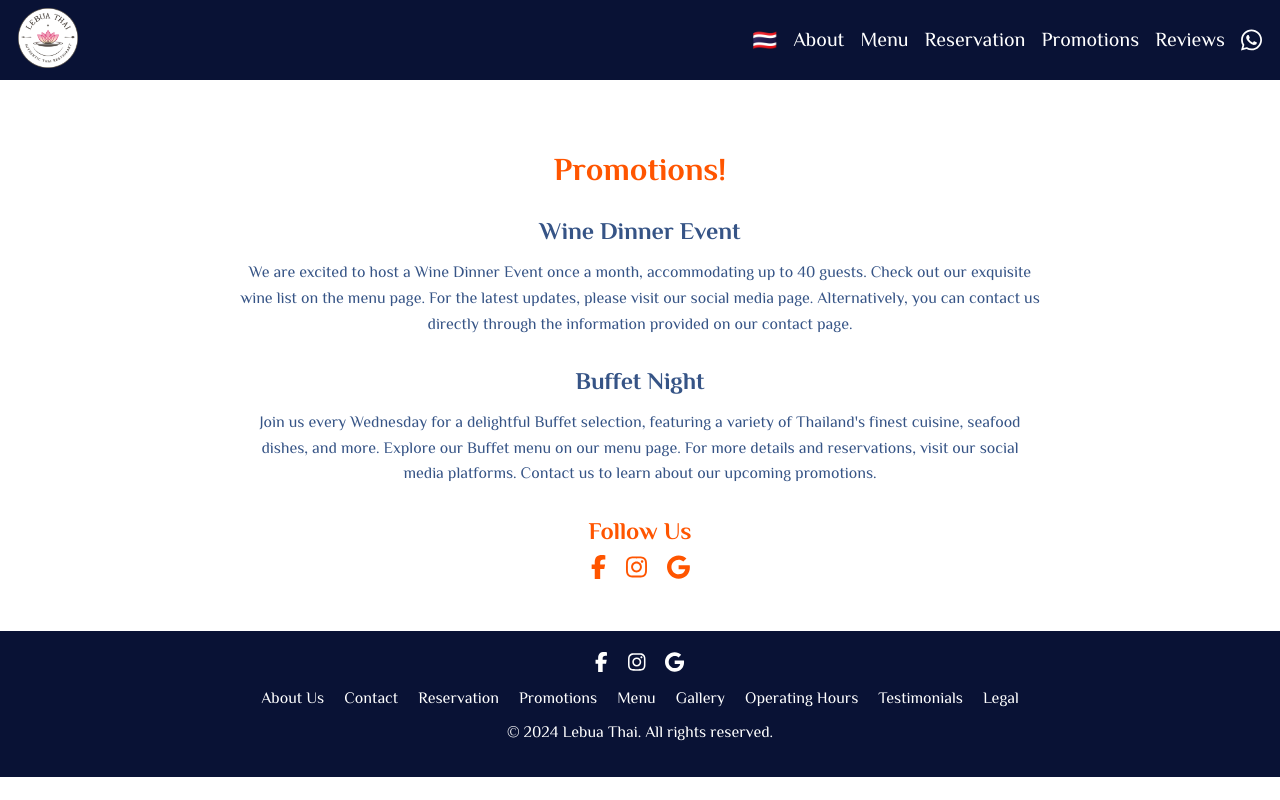
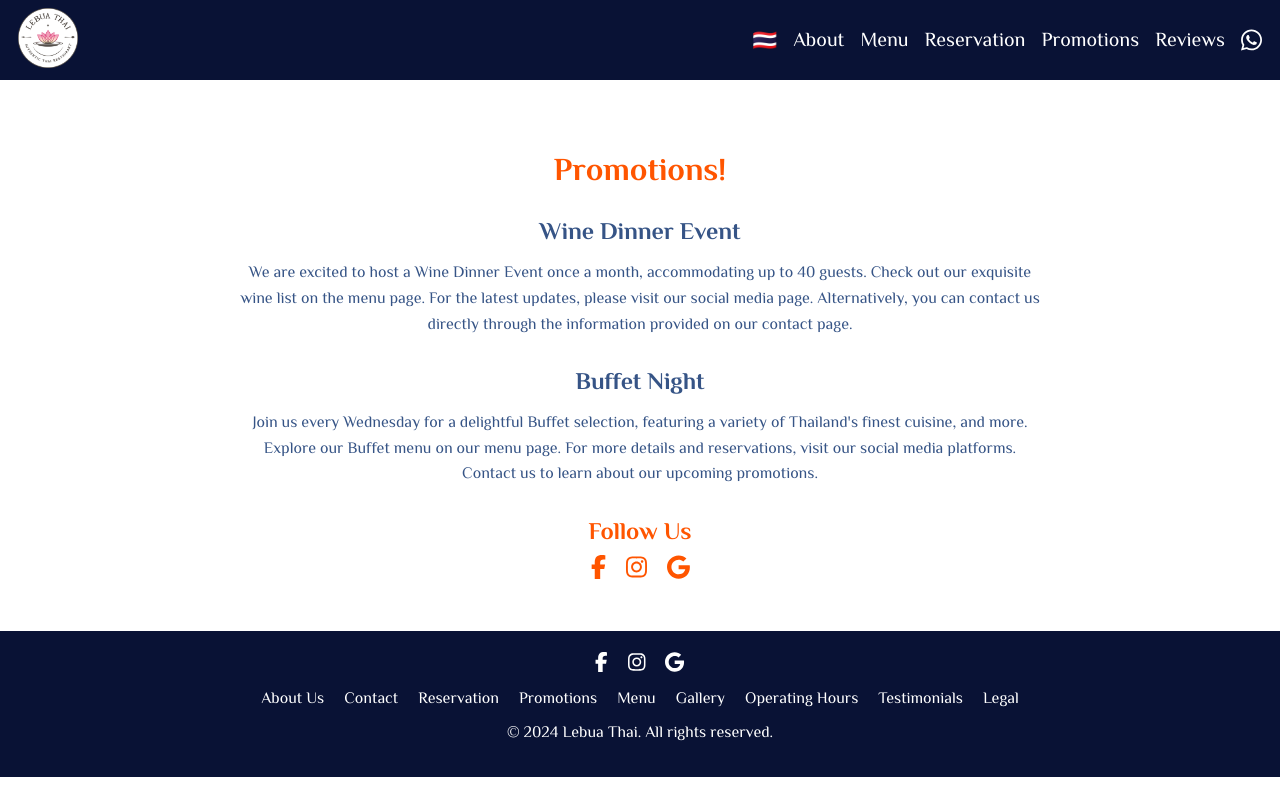
Before and after one commit to eunicemarginel/project_lebuathai, a React (Create React App) app: page /promotion in a window 1280 px wide. Built offline with nearby package versions, Linux system fonts and the light colour scheme.

Commit message:
update promotion page

```diff
--- a/src/pages/PromotionPage.js
+++ b/src/pages/PromotionPage.js
@@ -21,7 +21,7 @@ const PromotionPage = () => {
         <div className="promotion-section">
             <h2>Buffet Night</h2>
             <p>
-            Join us every Wednesday for a delightful Buffet selection, featuring a variety of Thailand's finest cuisine, seafood dishes, and more. Explore our Buffet menu on our menu page. For more details and reservations, visit our social media platforms. Contact us to learn about our upcoming promotions.
+            Join us every Wednesday for a delightful Buffet selection, featuring a variety of Thailand's finest cuisine, and more. Explore our Buffet menu on our menu page. For more details and reservations, visit our social media platforms. Contact us to learn about our upcoming promotions.
             </p>
         </div>
       </div>
```
